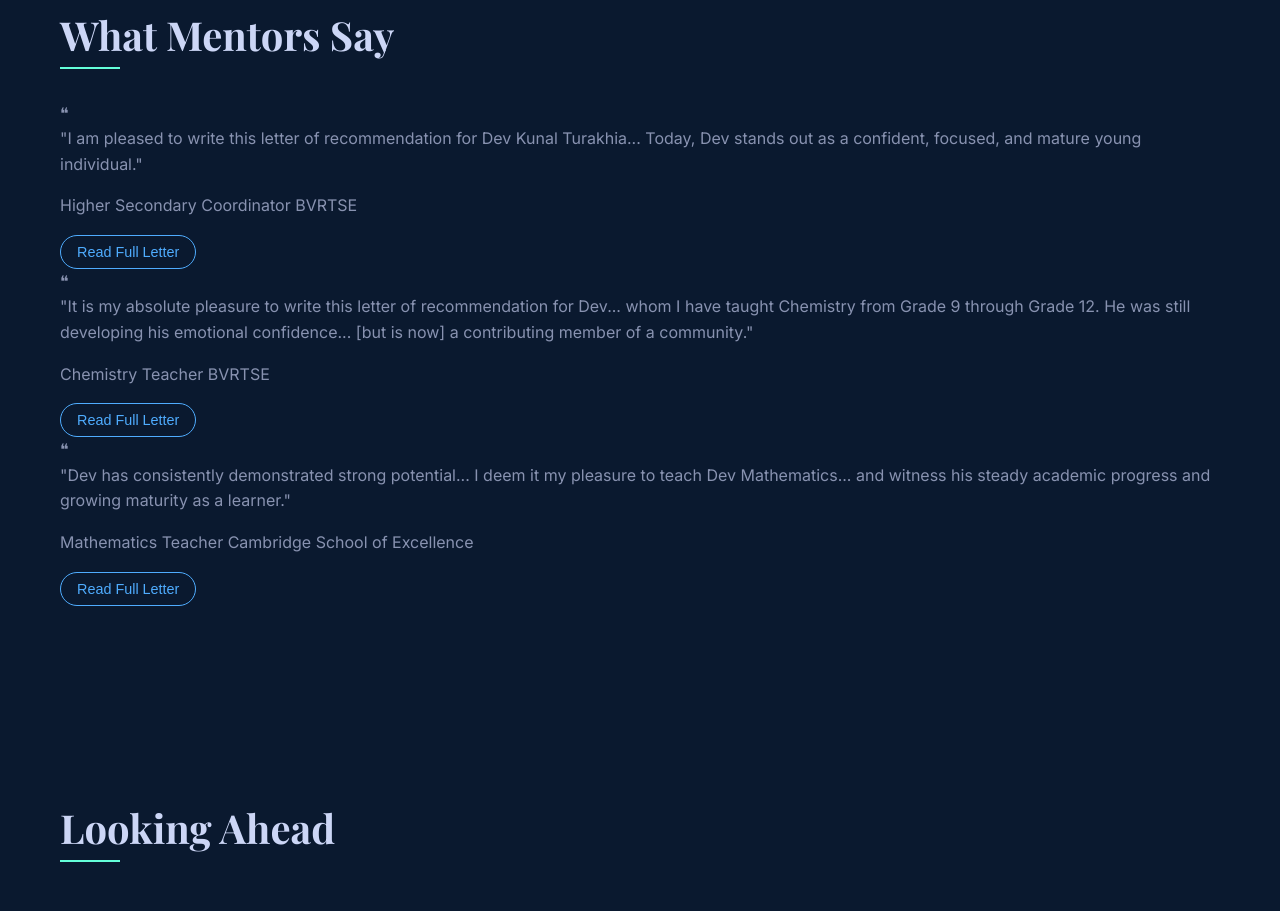
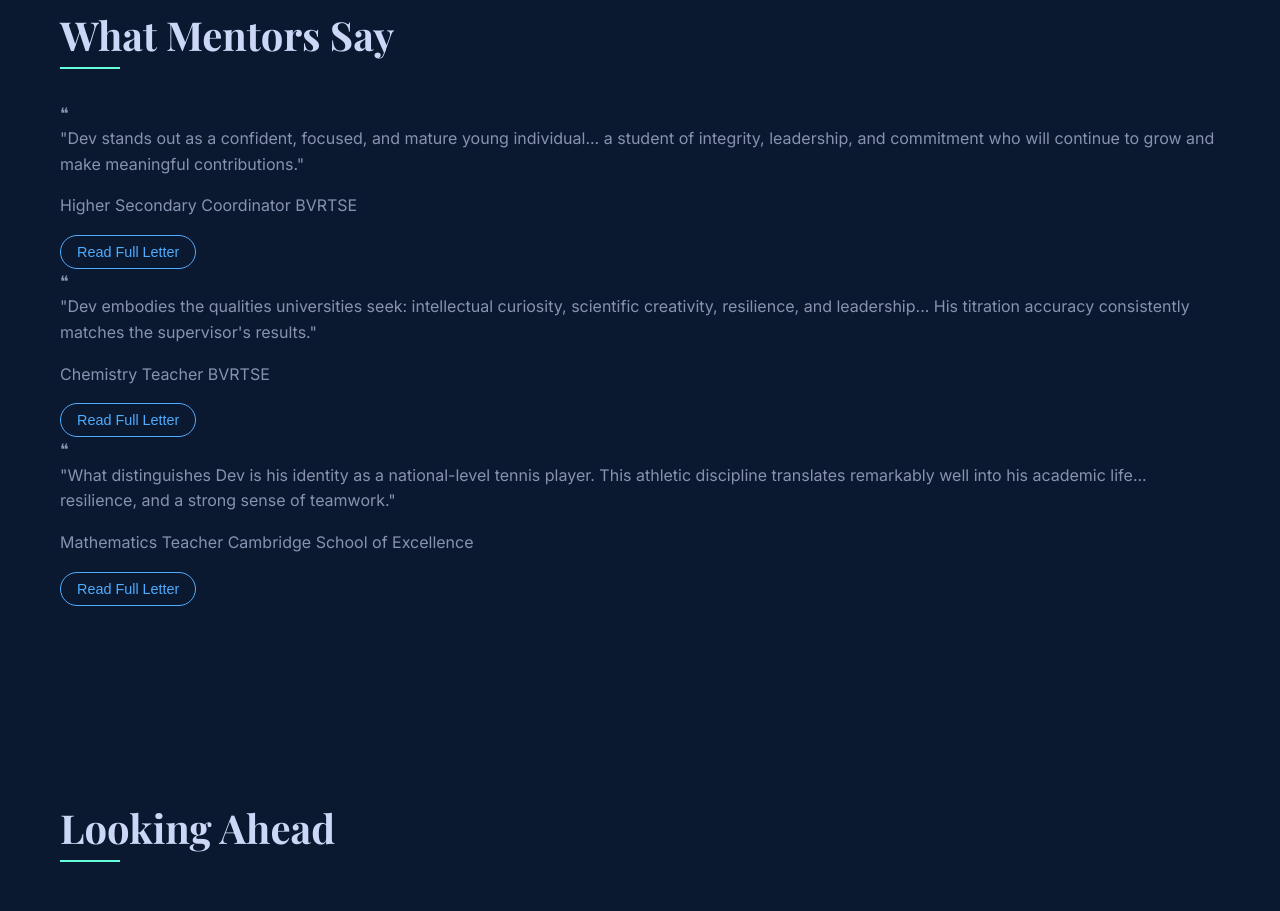
Before and after one commit to turakhiak/dev-portfolio, a website built with Vite: page index.html in a window 1280 px wide. Shown: the part 4120-5031 px from the top of the page. Built offline with nearby package versions, Linux system fonts and the light colour scheme; animation ran at ten frames a second.

Commit message:
Refine endorsement preview quotes with more impactful statements

```diff
--- a/index.html
+++ b/index.html
@@ -420,9 +420,9 @@
         <!-- Counselor -->
         <div class="endorsement-card" data-endorsement="counselor">
           <div class="quote-icon">❝</div>
-          <p class="quote-text">"I am pleased to write this letter of recommendation for Dev Kunal Turakhia... Today,
-            Dev
-            stands out as a confident, focused, and mature young individual."</p>
+          <p class="quote-text">"Dev stands out as a confident, focused, and mature young individual... a student of
+            integrity,
+            leadership, and commitment who will continue to grow and make meaningful contributions."</p>
           <div class="quote-author">
             <span class="author-role">Higher Secondary Coordinator</span>
             <span class="author-school">BVRTSE</span>
@@ -433,9 +433,9 @@
         <!-- Chemistry Teacher -->
         <div class="endorsement-card" data-endorsement="chemistry">
           <div class="quote-icon">❝</div>
-          <p class="quote-text">"It is my absolute pleasure to write this letter of recommendation for Dev... whom I
-            have taught Chemistry from Grade 9 through Grade 12. He was still developing his emotional confidence...
-            [but is now] a contributing member of a community."</p>
+          <p class="quote-text">"Dev embodies the qualities universities seek: intellectual curiosity, scientific
+            creativity, resilience, and leadership... His titration accuracy consistently matches the supervisor's
+            results."</p>
           <div class="quote-author">
             <span class="author-role">Chemistry Teacher</span>
             <span class="author-school">BVRTSE</span>
@@ -446,8 +446,9 @@
         <!-- Math Teacher -->
         <div class="endorsement-card" data-endorsement="math">
           <div class="quote-icon">❝</div>
-          <p class="quote-text">"Dev has consistently demonstrated strong potential... I deem it my pleasure to teach
-            Dev Mathematics... and witness his steady academic progress and growing maturity as a learner."</p>
+          <p class="quote-text">"What distinguishes Dev is his identity as a national-level tennis player. This athletic
+            discipline translates remarkably well into his academic life... resilience, and a strong sense of
+            teamwork."</p>
           <div class="quote-author">
             <span class="author-role">Mathematics Teacher</span>
             <span class="author-school">Cambridge School of Excellence</span>
```
